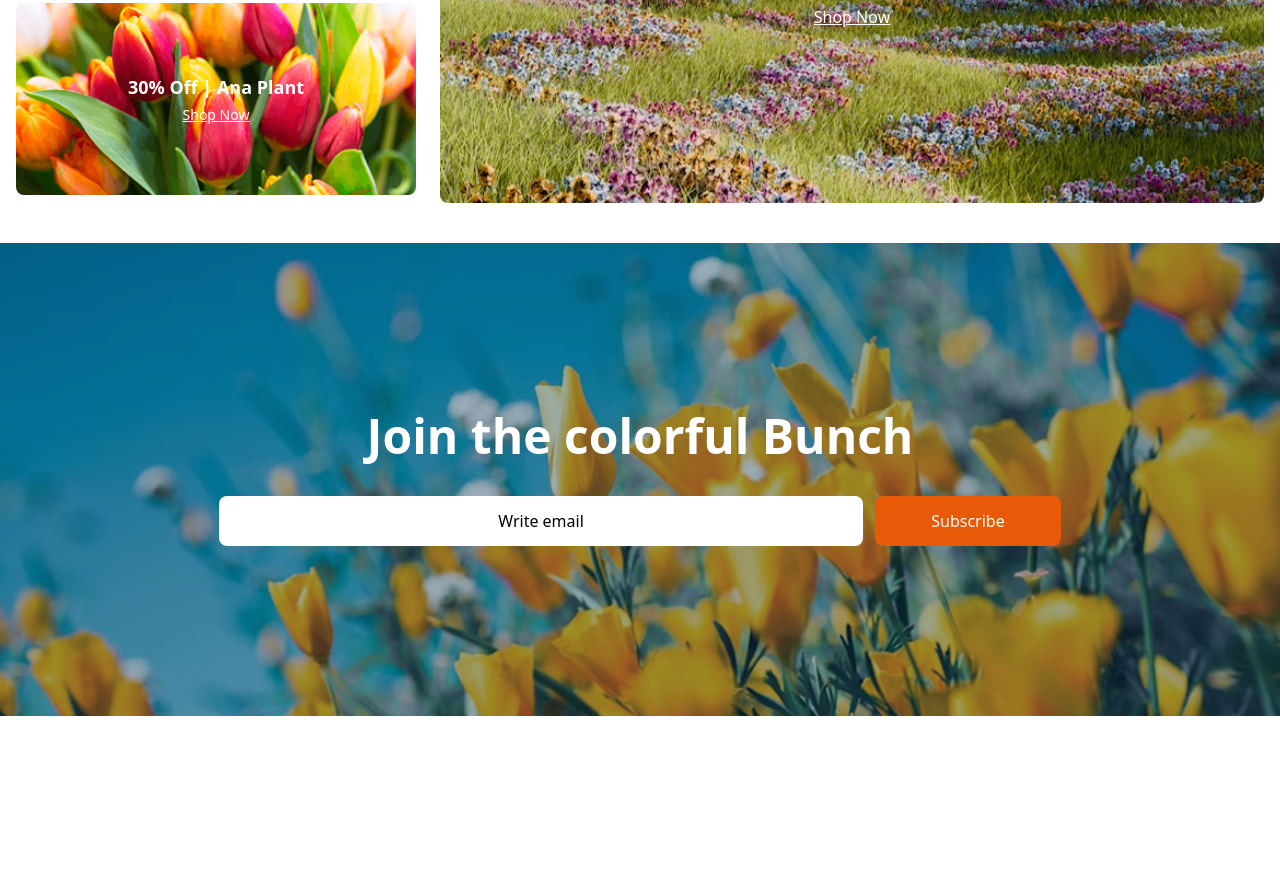
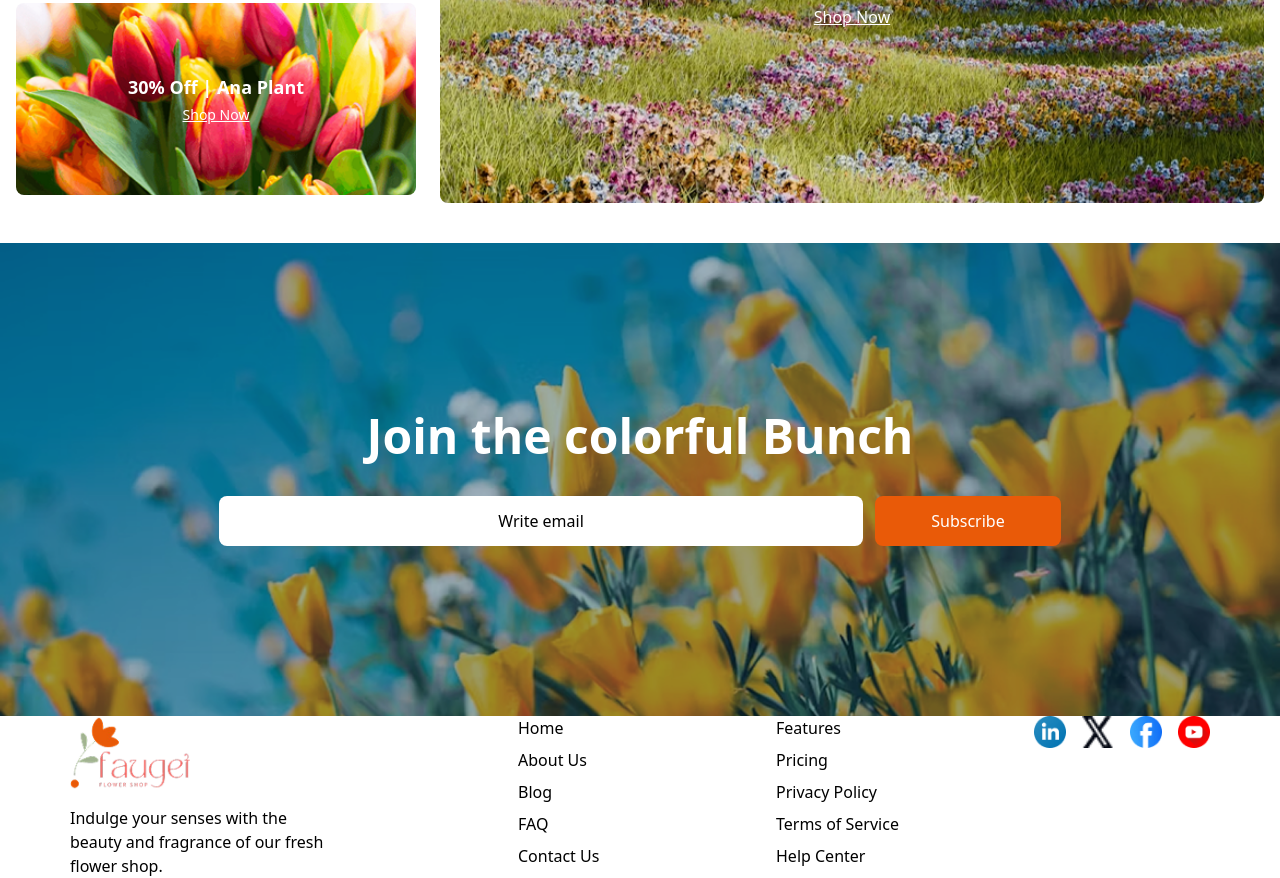
Before and after one commit to kanon8888/Flower-Flex-website, a plain HTML site: page index.html in a window 1280 px wide. Shown: the part 2632-3510 px from the top of the page. Before the commit the page ends 3348 px from the top, so only its background shows below. Drawn offline with nearby package versions, Linux system fonts and the light colour scheme.

Commit message:
added in a last part

```diff
--- a/index.html
+++ b/index.html
@@ -207,6 +207,54 @@
         </div>
       </section>
 
+ <div class="max-w-[1140px] mx-auto flex flex-col md:flex-row md:justify-between md:items-start gap-10">
+
+
+    <div class="md:w-1/3">
+      <img src="assets/logo.png" alt="Logo" class="mb-4 w-[120px]">
+      <p>
+        Indulge your senses with the <br>
+        beauty and fragrance of our fresh <br>
+        flower shop.
+      </p>
+    </div>
+
+
+    <div class="md:w-1/6">
+      <ul class="space-y-2">
+        <li><a href="">Home</a></li>
+        <li><a href="">About Us</a></li>
+        <li><a href="">Blog</a></li>
+        <li><a href="">FAQ</a></li>
+        <li><a href="">Contact Us</a></li>
+      </ul>
+    </div>
+
+
+   <div class="md:w-1/6">
+      <ul class="space-y-2">
+        <li><a href="">Features</a></li>
+        <li><a href="">Pricing</a></li>
+        <li><a href="">Privacy Policy</a></li>
+        <li><a href="">Terms of Service</a></li>
+        <li><a href="">Help Center</a></li>
+      </ul>
+    </div>
+
+
+
+    <div class="flex gap-4 items-center md:items-start">
+      <img class="w-[32px] h-[32px]" src="assets/icon-linkedin.png" alt="LinkedIn">
+      <img class="w-[32px] h-[32px]" src="assets/icon-twitter.png" alt="Twitter">
+      <img class="w-[32px] h-[32px]" src="assets/icon-facebook.png" alt="Facebook">
+      <img class="w-[32px] h-[32px]" src="assets/icon-youtube.png" alt="YouTube">
+    </div>
+
+  </div>
+</section>
+
+
+
     </footer>
 </body>
 </html>
```
